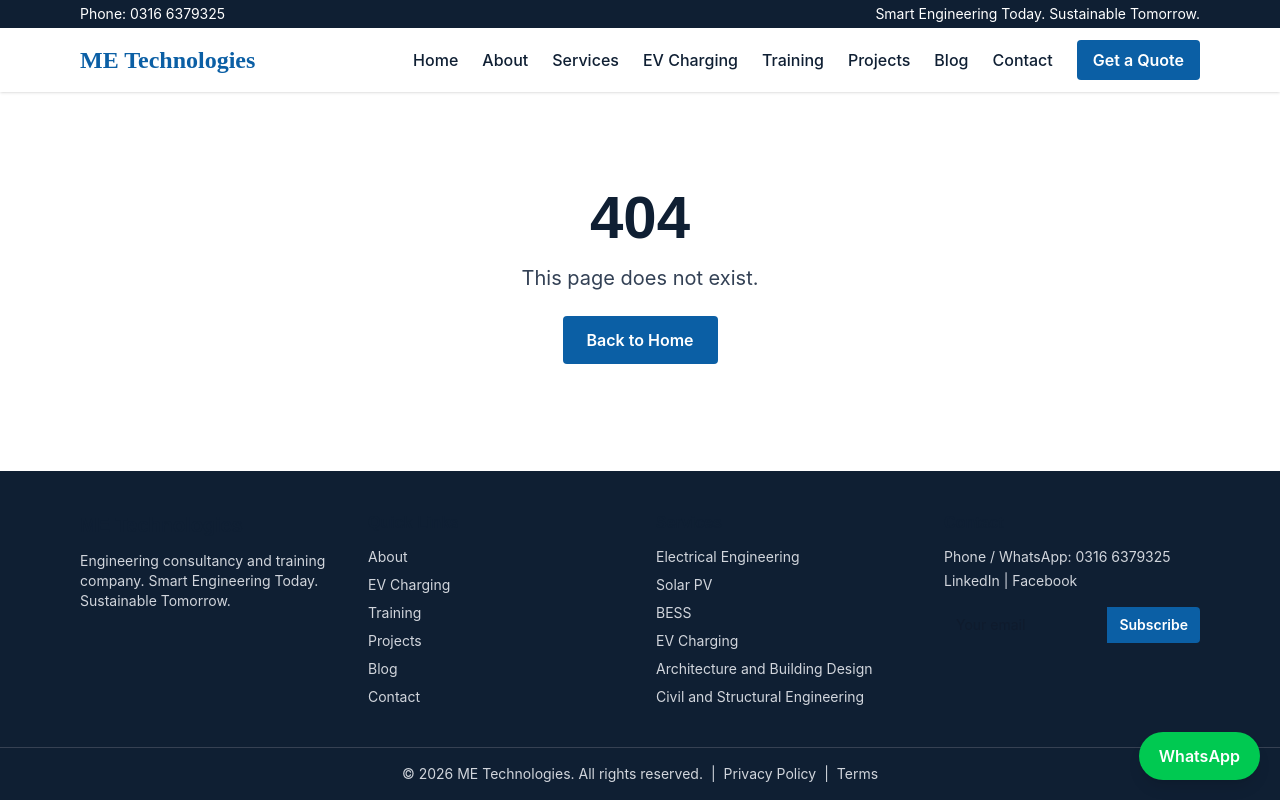
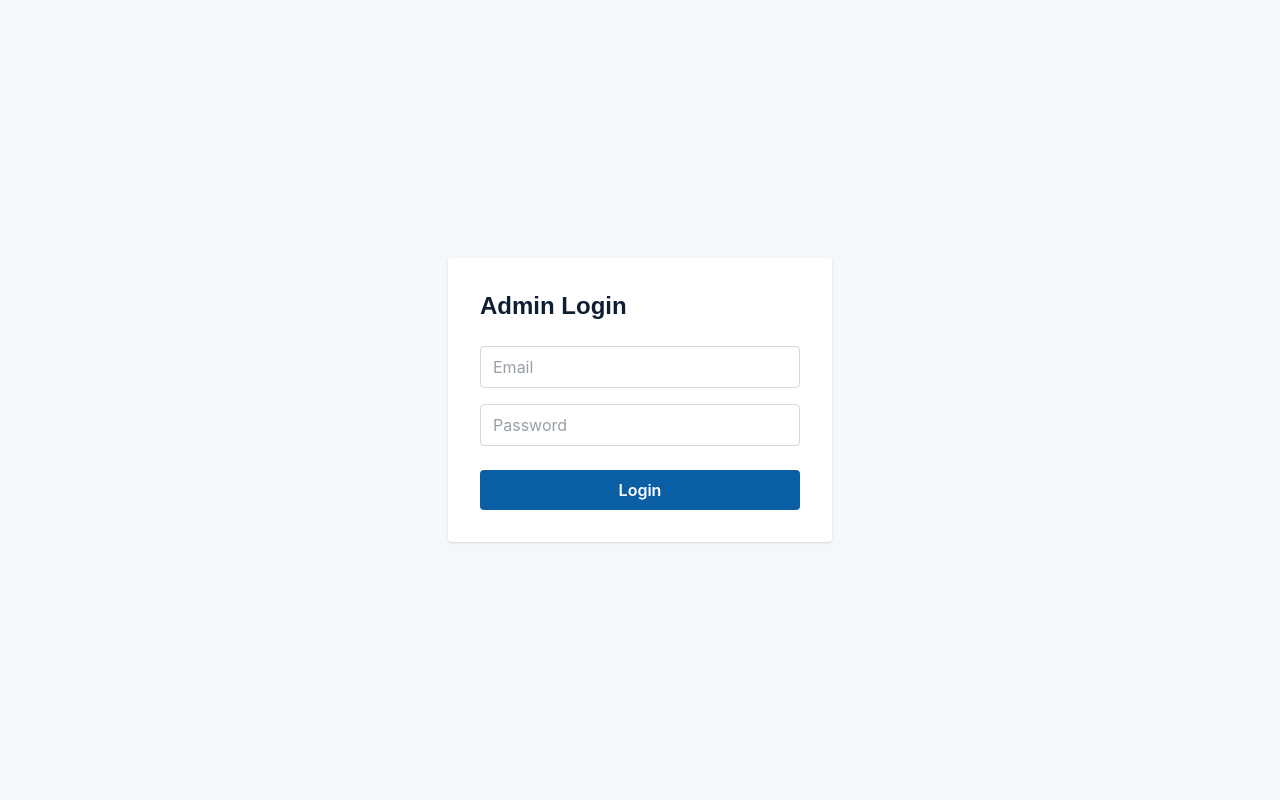
Before and after one commit to amna-butt-code/codesaviours-ETraining-ET-FSD-AB-07-METechWebsite, a React (Vite) app in the folder client/: page /admin/login in a window 1280 px wide. Built offline with nearby package versions, Linux system fonts and the light colour scheme.

Commit message:
feat: admin login, protected layout and dashboard

```diff
--- a/client/src/App.jsx
+++ b/client/src/App.jsx
@@ -1,4 +1,4 @@
-import { Routes, Route } from 'react-router-dom';
+import { Routes, Route, Outlet } from 'react-router-dom';
 import Header from './components/Header.jsx';
 import Footer from './components/Footer.jsx';
 import WhatsAppButton from './components/WhatsAppButton.jsx';
@@ -15,15 +15,29 @@ import Blog from './pages/Blog.jsx';
 import BlogPost from './pages/BlogPost.jsx';
 import Contact from './pages/Contact.jsx';
 import Quote from './pages/Quote.jsx';
+import Legal from './pages/Legal.jsx';
 import NotFound from './pages/NotFound.jsx';
-import Legal from './pages/Legal.jsx';
+import AdminLogin from './pages/admin/AdminLogin.jsx';
+import AdminLayout from './pages/admin/AdminLayout.jsx';
+import Dashboard from './pages/admin/Dashboard.jsx';
 
-export default function App() {
+function PublicLayout() {
   return (
     <div className="flex min-h-screen flex-col">
       <Header />
       <main className="flex-1">
+        <Outlet />
+      </main>
+      <Footer />
+      <WhatsAppButton />
+    </div>
+  );
+}
+
+export default function App() {
+  return (
     <Routes>
+      <Route element={<PublicLayout />}>
         <Route path="/" element={<Home />} />
         <Route path="/about" element={<About />} />
         <Route path="/services" element={<Services />} />
@@ -56,10 +70,12 @@ export default function App() {
           }
         />
         <Route path="*" element={<NotFound />} />
+      </Route>
+
+      <Route path="/admin/login" element={<AdminLogin />} />
+      <Route path="/admin" element={<AdminLayout />}>
+        <Route index element={<Dashboard />} />
+      </Route>
     </Routes>
-      </main>
-      <Footer />
-      <WhatsAppButton />
-    </div>
   );
 }
--- a/client/src/api.js
+++ b/client/src/api.js
@@ -2,4 +2,10 @@ import axios from 'axios';
 
 const api = axios.create({ baseURL: 'http://localhost:5000/api' });
 
+api.interceptors.request.use((config) => {
+  const token = localStorage.getItem('token');
+  if (token) config.headers.Authorization = `Bearer ${token}`;
+  return config;
+});
+
 export default api;
--- /dev/null
+++ b/client/src/pages/admin/AdminLayout.jsx
@@ -0,0 +1,38 @@
+import { Navigate, NavLink, Outlet, useNavigate } from 'react-router-dom';
+
+const links = [{ to: '/admin', label: 'Dashboard', end: true }];
+
+export default function AdminLayout() {
+  const navigate = useNavigate();
+
+  if (!localStorage.getItem('token')) return <Navigate to="/admin/login" replace />;
+
+  const logout = () => {
+    localStorage.removeItem('token');
+    navigate('/admin/login');
+  };
+
+  const linkClass = ({ isActive }) =>
+    `block rounded px-3 py-2 ${isActive ? 'bg-[var(--color-primary)] text-white' : 'hover:bg-gray-700'}`;
+
+  return (
+    <div className="flex min-h-screen flex-col md:flex-row">
+      <aside className="bg-[var(--color-dark)] p-4 text-gray-200 md:w-56">
+        <h2 className="mb-4 text-lg font-bold text-white">ME Admin</h2>
+        <nav className="space-y-1">
+          {links.map((l) => (
+            <NavLink key={l.to} to={l.to} end={l.end} className={linkClass}>
+              {l.label}
+            </NavLink>
+          ))}
+        </nav>
+        <button onClick={logout} className="mt-6 rounded border border-gray-500 px-3 py-2 text-sm hover:bg-gray-700">
+          Logout
+        </button>
+      </aside>
+      <main className="flex-1 bg-[var(--color-light)] p-6">
+        <Outlet />
+      </main>
+    </div>
+  );
+}
--- /dev/null
+++ b/client/src/pages/admin/AdminLogin.jsx
@@ -0,0 +1,56 @@
+import { useState } from 'react';
+import { useNavigate } from 'react-router-dom';
+import api from '../../api.js';
+
+export default function AdminLogin() {
+  const navigate = useNavigate();
+  const [form, setForm] = useState({ email: '', password: '' });
+  const [error, setError] = useState('');
+  const [sending, setSending] = useState(false);
+
+  const submit = async (e) => {
+    e.preventDefault();
+    setError('');
+    setSending(true);
+    try {
+      const res = await api.post('/auth/login', form);
+      localStorage.setItem('token', res.data.token);
+      navigate('/admin');
+    } catch (err) {
+      setError(err.response?.data?.message || 'Login failed. Is the server running?');
+    } finally {
+      setSending(false);
+    }
+  };
+
+  const input = 'w-full rounded border border-gray-300 px-3 py-2';
+
+  return (
+    <div className="flex min-h-screen items-center justify-center bg-[var(--color-light)] px-4">
+      <form onSubmit={submit} className="w-full max-w-sm rounded bg-white p-8 shadow">
+        <h1 className="text-2xl font-bold">Admin Login</h1>
+        <input
+          className={`${input} mt-6`}
+          type="email"
+          placeholder="Email"
+          value={form.email}
+          onChange={(e) => setForm({ ...form, email: e.target.value })}
+        />
+        <input
+          className={`${input} mt-4`}
+          type="password"
+          placeholder="Password"
+          value={form.password}
+          onChange={(e) => setForm({ ...form, password: e.target.value })}
+        />
+        {error && <p className="mt-4 text-sm text-red-600">{error}</p>}
+        <button
+          disabled={sending}
+          className="mt-6 w-full rounded bg-[var(--color-primary)] py-2 font-semibold text-white disabled:opacity-60"
+        >
+          {sending ? 'Signing in...' : 'Login'}
+        </button>
+      </form>
+    </div>
+  );
+}
--- /dev/null
+++ b/client/src/pages/admin/Dashboard.jsx
@@ -0,0 +1,49 @@
+import { useEffect, useState } from 'react';
+import { useNavigate } from 'react-router-dom';
+import api from '../../api.js';
+
+const cards = [
+  { key: 'newLeads', label: 'New leads' },
+  { key: 'enrollments', label: 'Enrollments' },
+  { key: 'posts', label: 'Blog posts' },
+  { key: 'projects', label: 'Projects' },
+];
+
+export default function Dashboard() {
+  const navigate = useNavigate();
+  const [stats, setStats] = useState(null);
+  const [error, setError] = useState('');
+
+  useEffect(() => {
+    document.title = 'Dashboard | ME Admin';
+    api
+      .get('/stats')
+      .then((res) => setStats(res.data))
+      .catch((err) => {
+        if (err.response?.status === 401) {
+          localStorage.removeItem('token');
+          navigate('/admin/login');
+        } else {
+          setError('Could not load stats.');
+        }
+      });
+  }, [navigate]);
+
+  return (
+    <div>
+      <h1 className="text-3xl font-bold">Dashboard</h1>
+      {error && <p className="mt-4 text-red-600">{error}</p>}
+      {!stats && !error && <p className="mt-4">Loading...</p>}
+      {stats && (
+        <div className="mt-6 grid gap-4 sm:grid-cols-2 lg:grid-cols-4">
+          {cards.map((c) => (
+            <div key={c.key} className="rounded bg-white p-6 shadow">
+              <p className="text-sm">{c.label}</p>
+              <p className="mt-2 text-4xl font-bold text-[var(--color-primary)]">{stats[c.key]}</p>
+            </div>
+          ))}
+        </div>
+      )}
+    </div>
+  );
+}
```
Also changed, not shown: 2 other files (tests, documents, lock files or other folders). Lines whose indentation alone changed are shown as unchanged.
